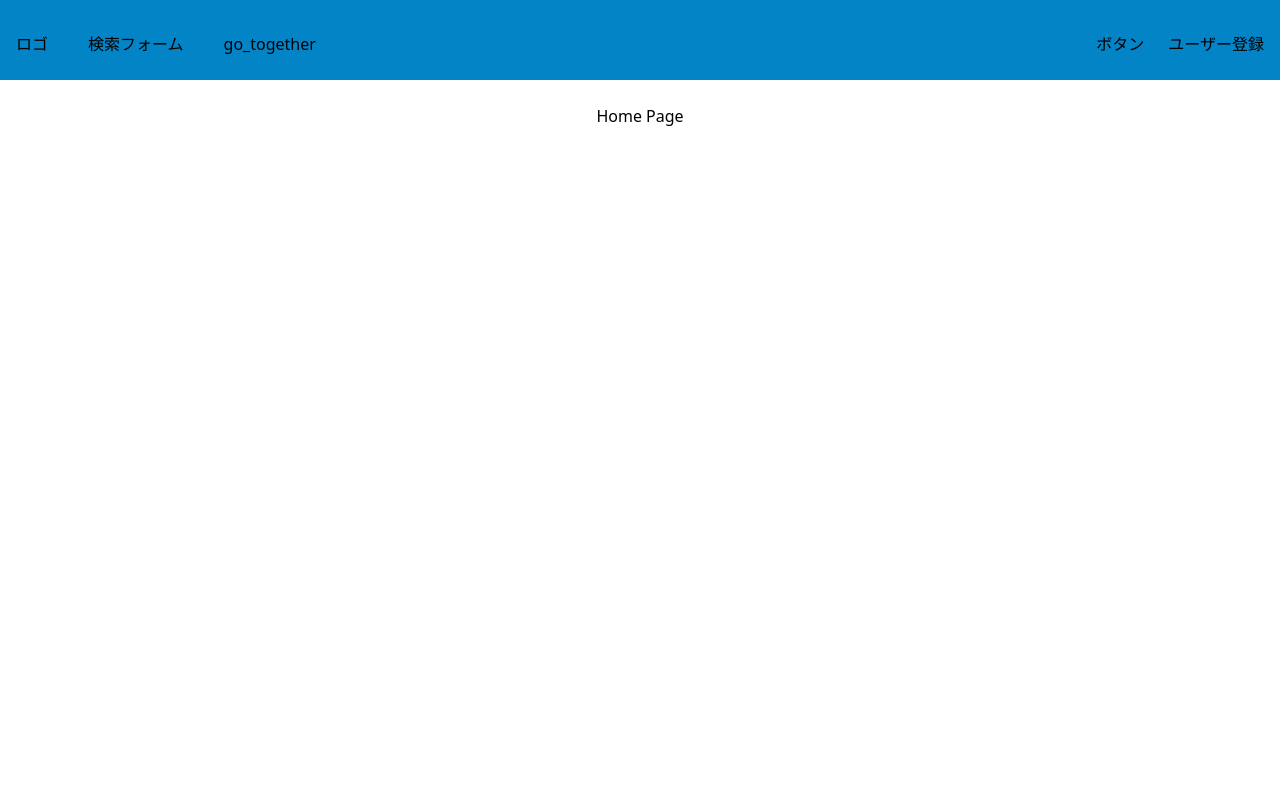
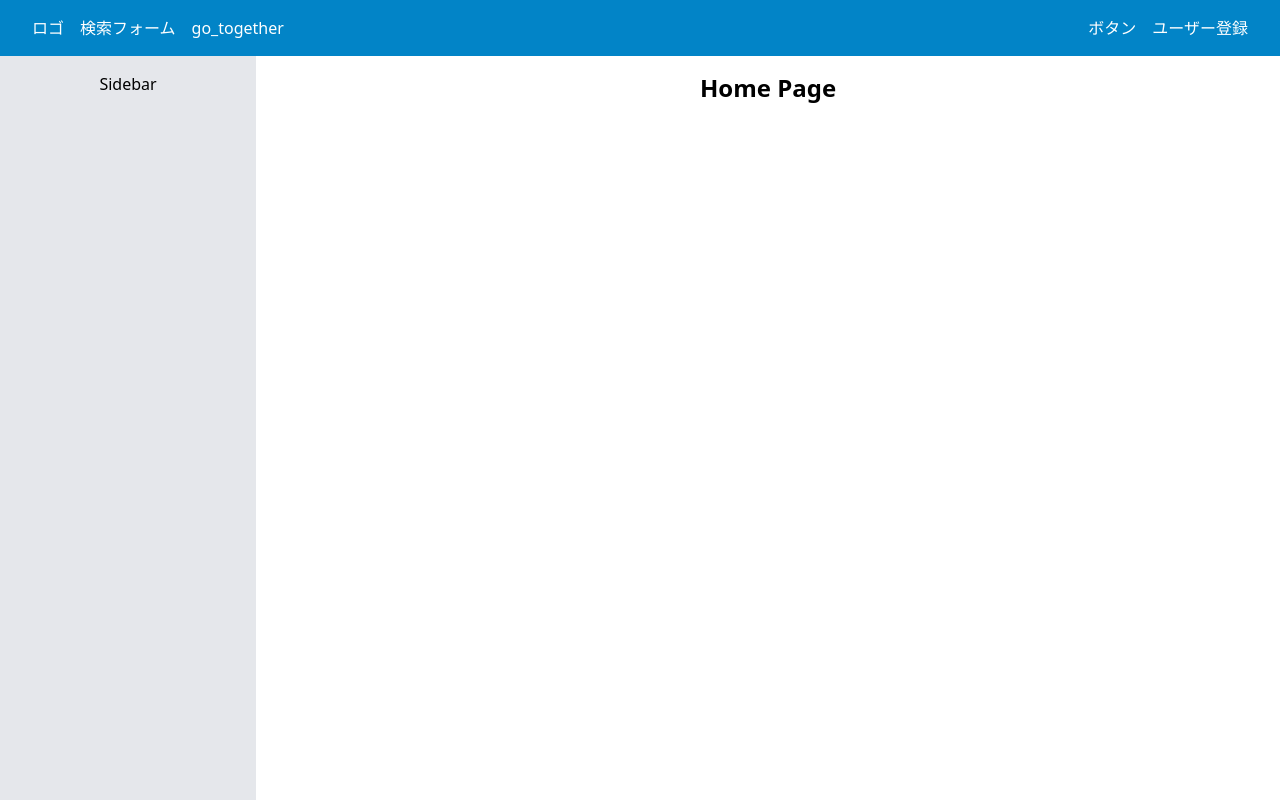
Before and after one commit to Masaki-ohara/go_together_front, a React (Vite) app: page / in a window 1280 px wide. Built offline with nearby package versions, Linux system fonts and the light colour scheme.

Commit message:
サイドバー作成

```diff
--- a/src/pages/Header.tsx
+++ b/src/pages/Header.tsx
@@ -2,12 +2,12 @@
 
 export default function Header() {
     return (
-<div className="relative mb-6 flex items-center justify-between gap-6 pt-2 bg-sky-600 h-20">
+<header className="h-14 bg-sky-600 text-white flex items-center px-4">
       <div className="absolute inset-0 flex justify-center ml-4 md:static">ロゴ</div>
       <div className="hidden md:block ml-4">検索フォーム</div>
       <div className="flex justify-center ml-4">go_together</div>
       <div className="ml-auto">ボタン</div>
-      <a href="/signup" className="mr-4">ユーザー登録</a>
-    </div>
+      <a href="/signup" className="mr-4 ml-4">ユーザー登録</a>
+    </header>
   );
 };
--- a/src/pages/Home.tsx
+++ b/src/pages/Home.tsx
@@ -1,11 +1,22 @@
-import React from 'react'
-import Header from './Header';
+// Home.tsx
+import React from "react";
+import Header from "./Header";
+import Sidebar from "./Sidebar";
 
-export default function Home () {
-    return (
-        <div>
-            <Header />
-            <h1>Home Page</h1>
-        </div>
-  )
+export default function Home() {
+  return (
+    <div className="h-screen flex flex-col">
+      {/* Header */}
+      <Header />
+
+      {/* Body */}
+      <div className="flex flex-1">
+        <Sidebar />
+
+        <main className="flex-1 p-4 bg-white">
+          <h1 className="text-2xl font-bold">Home Page</h1>
+        </main>
+      </div>
+    </div>
+  );
 }
--- /dev/null
+++ b/src/pages/Sidebar.tsx
@@ -0,0 +1,10 @@
+// Sidebar.tsx
+import React from "react";
+
+export default function Sidebar() {
+  return (
+    <aside className="w-64 bg-gray-200 p-4">
+      Sidebar
+    </aside>
+  );
+}
```
